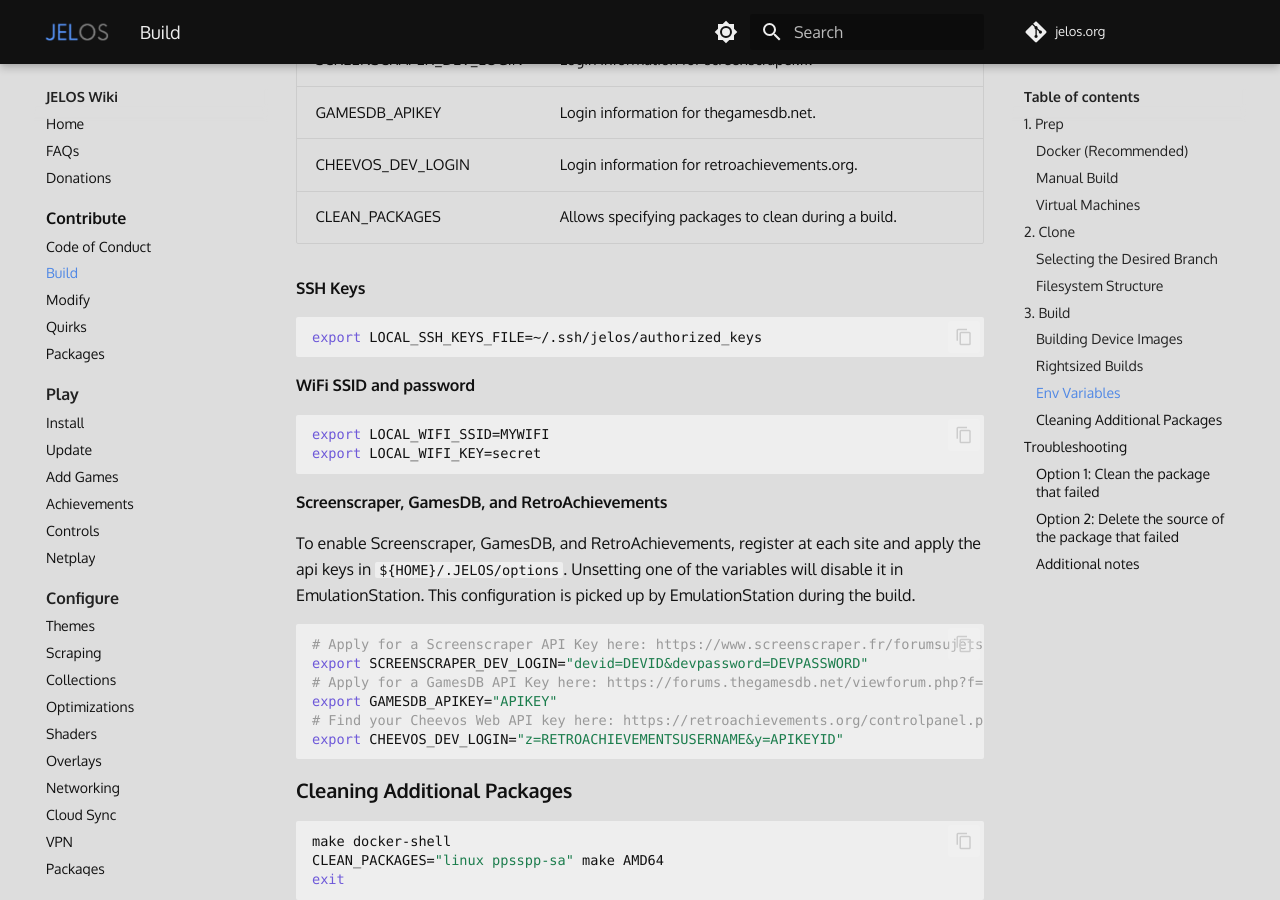
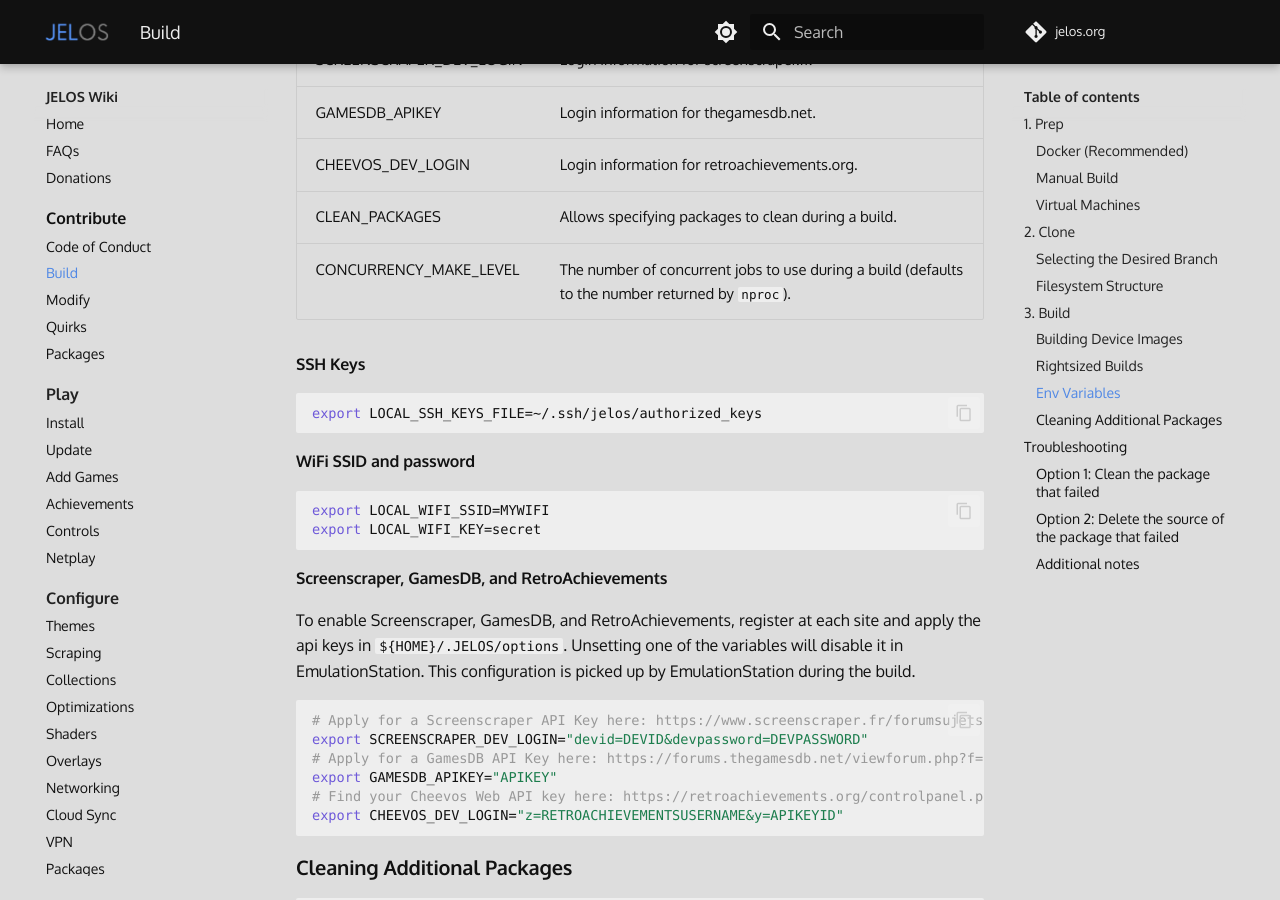
Before and after one commit to wbrawner/jelos.org, an MkDocs documentation site: the page built from docs/contribute/build.md, in a window 1280 px wide and 900 px high, scrolled down 5933 px. Built offline with MkDocs 1.6.1 and Material for MkDocs 9.7.7, drawn with Linux system fonts in a browser that asks for light colours; some web fonts are replaced; comment, search, counter and statistics services are not loaded.

Commit message:
Add CONCURRENCY_MAKE_LEVEL env var to build docs

```diff
--- a/docs/contribute/build.md
+++ b/docs/contribute/build.md
@@ -202,6 +202,7 @@ For development builds, you can use the following env variables to customize the
 |GAMESDB_APIKEY|Login information for thegamesdb.net.|
 |CHEEVOS_DEV_LOGIN|Login information for retroachievements.org.|
 |CLEAN_PACKAGES|Allows specifying packages to clean during a build.|
+|CONCURRENCY_MAKE_LEVEL|The number of concurrent jobs to use during a build (defaults to the number returned by `nproc`).|
 
 #### SSH Keys
 
```
